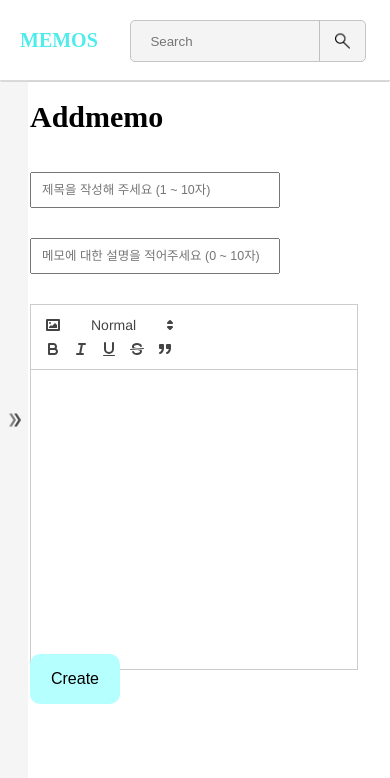
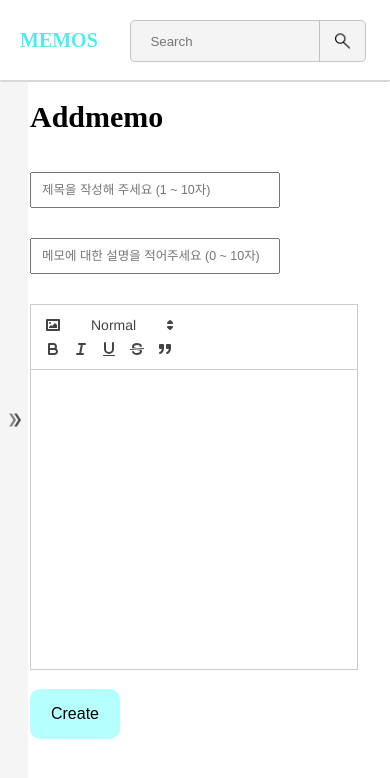
Before and after one commit to JeoungB/memo-client, a React (Create React App) app: page /write in a window 390 px wide. Shown: the top 778 px of the page. Built offline with nearby package versions, Linux system fonts and the light colour scheme.

Commit message:
04-22 client

```diff
--- a/src/mediaCss/WriteMedia.css
+++ b/src/mediaCss/WriteMedia.css
@@ -33,6 +33,13 @@
     }
 }
 
+@media (max-width : 410px) {
+
+    .writepage .submit {
+        top: 85px;
+    }
+}
+
 @media (max-width : 390px) {
 
     .writepage input {
@@ -53,6 +60,6 @@
 @media (max-width : 340px) {
 
     .writepage .submit {
-        top: 75px;
+        top: 85px;
     }
 }
```
